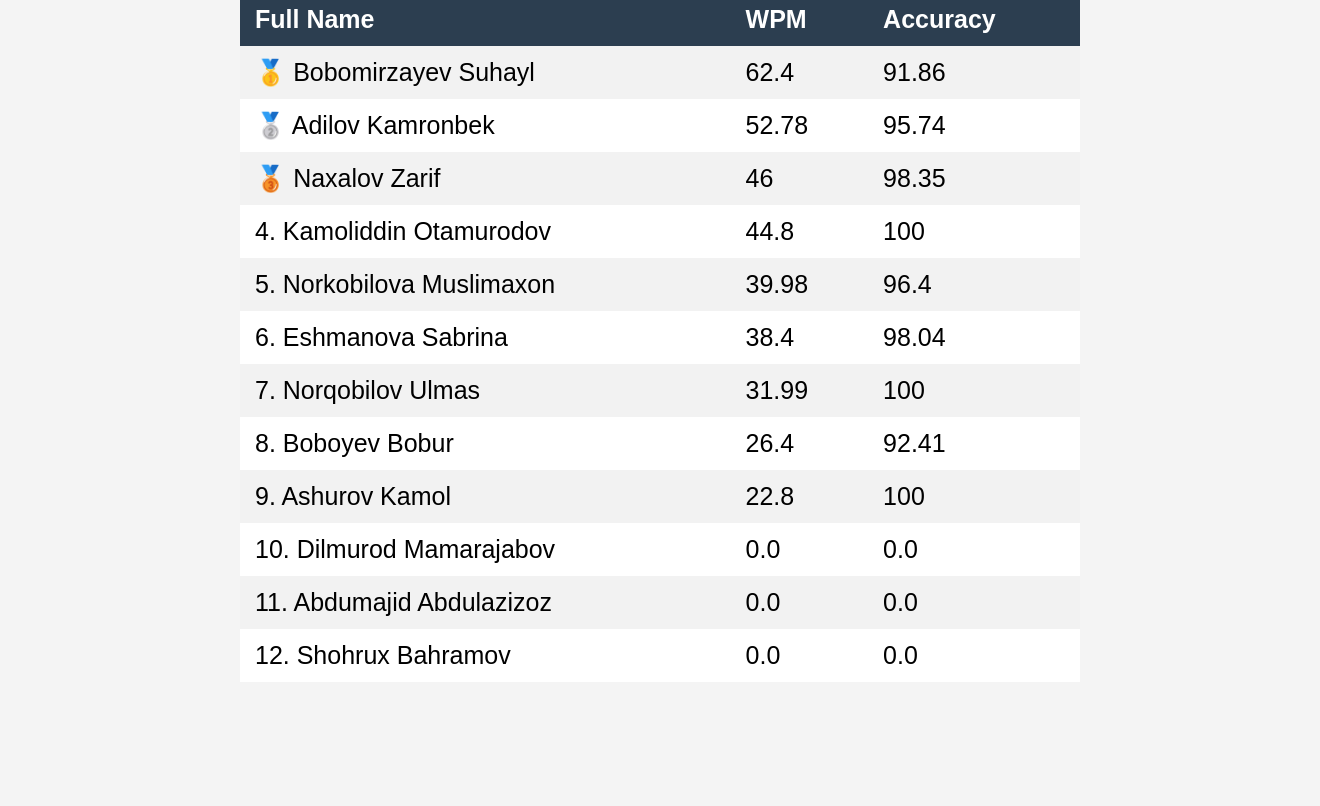
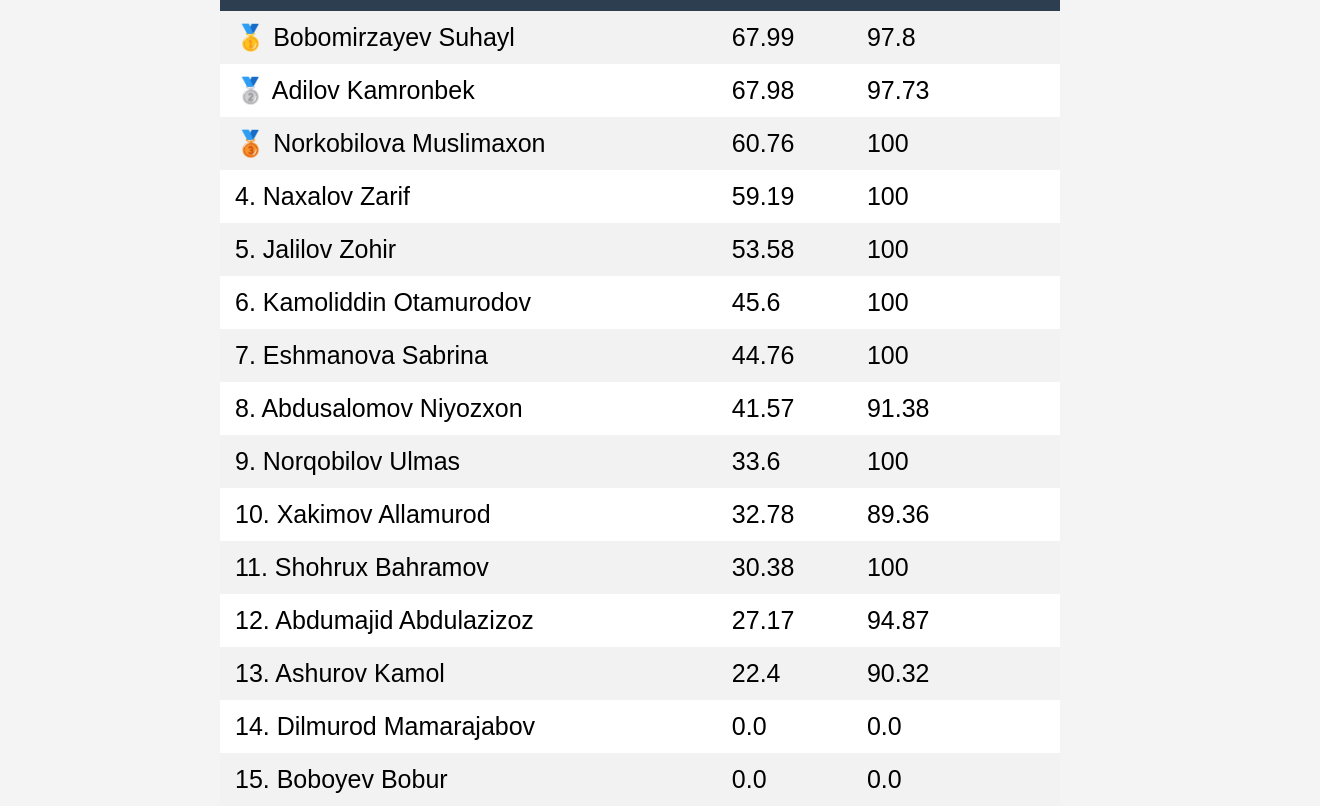
Before and after one commit to khakimovallamurod/monkeytype, a plain HTML site: page index.html in a window 1280 px wide. Shown: the part 122-928 px from the top of the page, 1320 px wide, since content can reach past the window. Before the commit the page ends 840 px from the top, so only its background shows below. Drawn offline with Linux system fonts and the light colour scheme.

Commit message:
fix with

```diff
--- a/index.html
+++ b/index.html
@@ -9,7 +9,7 @@
     </head>
     <body>
         <div>
-            <h1>CodeSchoolda typing liderlari(30 seconds)</h1>
+            <h1>CodeSchoolda typing liderlari(15 seconds)</h1>
             <table>
                 <tr>
                     <th>Full Name</th>
@@ -19,72 +19,90 @@
 
             <tr>
                 <td>🥇 Bobomirzayev Suhayl</td>
-                <td>62.4</td>
-                <td>91.86</td>
+                <td>67.99</td>
+                <td>97.8</td>
             </tr>
 
             <tr>
                 <td>🥈 Adilov Kamronbek</td>
-                <td>52.78</td>
-                <td>95.74</td>
+                <td>67.98</td>
+                <td>97.73</td>
             </tr>
 
             <tr>
-                <td>🥉 Naxalov Zarif</td>
-                <td>46</td>
-                <td>98.35</td>
-            </tr>
-
-            <tr>
-                <td>4. Kamoliddin Otamurodov</td>
-                <td>44.8</td>
+                <td>🥉 Norkobilova Muslimaxon</td>
+                <td>60.76</td>
                 <td>100</td>
             </tr>
 
             <tr>
-                <td>5. Norkobilova Muslimaxon</td>
-                <td>39.98</td>
-                <td>96.4</td>
-            </tr>
-
-            <tr>
-                <td>6. Eshmanova Sabrina</td>
-                <td>38.4</td>
-                <td>98.04</td>
-            </tr>
-
-            <tr>
-                <td>7. Norqobilov Ulmas</td>
-                <td>31.99</td>
+                <td>4. Naxalov Zarif</td>
+                <td>59.19</td>
                 <td>100</td>
             </tr>
 
             <tr>
-                <td>8. Boboyev Bobur</td>
-                <td>26.4</td>
-                <td>92.41</td>
-            </tr>
-
-            <tr>
-                <td>9. Ashurov Kamol</td>
-                <td>22.8</td>
+                <td>5. Jalilov Zohir</td>
+                <td>53.58</td>
                 <td>100</td>
             </tr>
 
             <tr>
-                <td>10. Dilmurod Mamarajabov</td>
+                <td>6. Kamoliddin Otamurodov</td>
+                <td>45.6</td>
+                <td>100</td>
+            </tr>
+
+            <tr>
+                <td>7. Eshmanova Sabrina</td>
+                <td>44.76</td>
+                <td>100</td>
+            </tr>
+
+            <tr>
+                <td>8. Abdusalomov Niyozxon</td>
+                <td>41.57</td>
+                <td>91.38</td>
+            </tr>
+
+            <tr>
+                <td>9. Norqobilov Ulmas</td>
+                <td>33.6</td>
+                <td>100</td>
+            </tr>
+
+            <tr>
+                <td>10. Xakimov Allamurod</td>
+                <td>32.78</td>
+                <td>89.36</td>
+            </tr>
+
+            <tr>
+                <td>11. Shohrux Bahramov</td>
+                <td>30.38</td>
+                <td>100</td>
+            </tr>
+
+            <tr>
+                <td>12. Abdumajid Abdulazizoz</td>
+                <td>27.17</td>
+                <td>94.87</td>
+            </tr>
+
+            <tr>
+                <td>13. Ashurov Kamol</td>
+                <td>22.4</td>
+                <td>90.32</td>
+            </tr>
+
+            <tr>
+                <td>14. Dilmurod Mamarajabov</td>
                 <td>0.0</td>
                 <td>0.0</td>
             </tr>
 
             <tr>
-                <td>11. Abdumajid Abdulazizoz</td>
-                <td>0.0</td>
-                <td>0.0</td>
-            </tr>
-
-            <tr>
-                <td>12. Shohrux Bahramov</td>
+                <td>15. Boboyev Bobur</td>
                 <td>0.0</td>
                 <td>0.0</td>
             </tr>
--- a/style.css
+++ b/style.css
@@ -1,10 +1,10 @@
 body {
     width: 100%;
-    height: 100vh;
+    /* height: 100vh; */
     font-family: Arial, sans-serif;
     background-color: #f4f4f4;
     margin: 0;
-    padding: 20px;
+    /* padding: 20px; */
     display: flex;
     justify-content: center;
     align-items: center;
@@ -12,7 +12,7 @@ body {
 }
 div {
     background-color: rgba(66, 135, 245);
-    border-radius: 8px;
+    /* border-radius: 8px; */
     width: 840px;
 }
 h1 {
```
